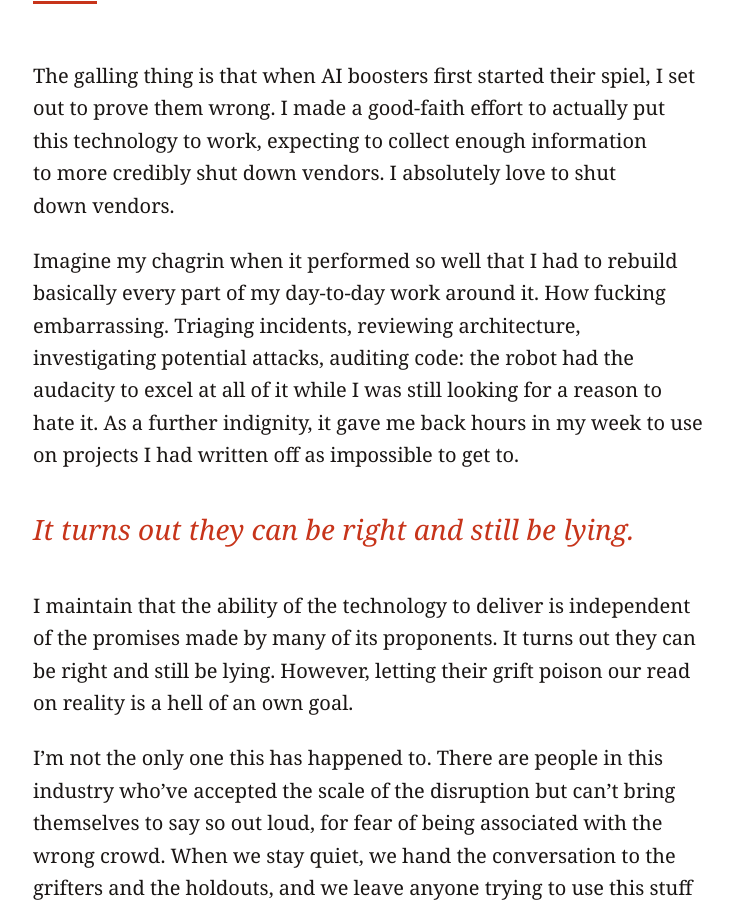
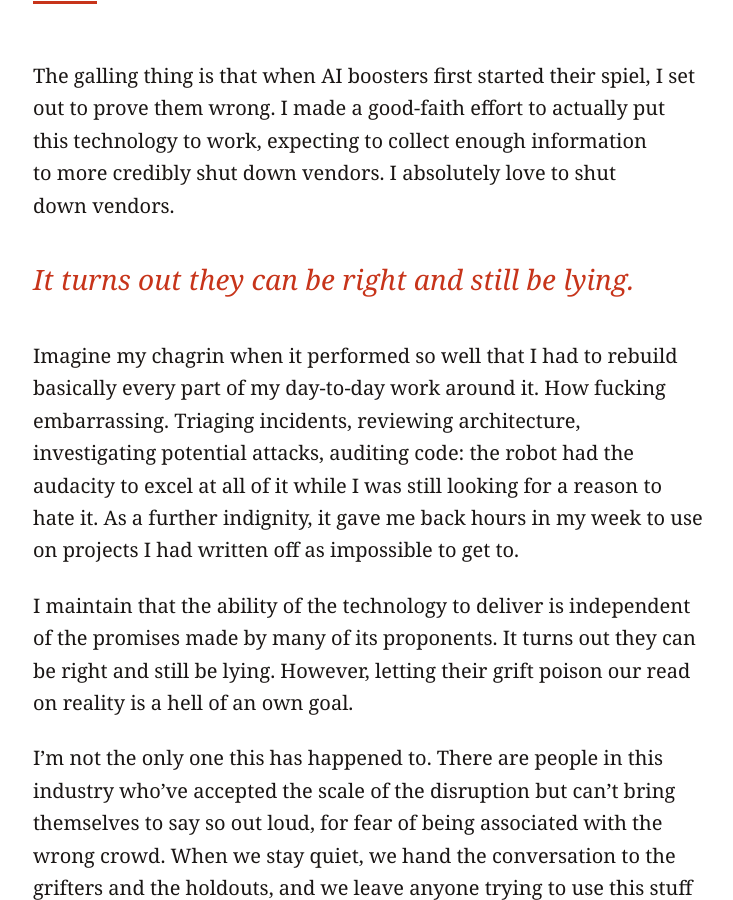
Before and after one commit to JoshBrodieNZ/joshbrodienz.github.io, a Jekyll site: the page built from _posts/2026-11-27-a-crisis-of-credibility.md, in a window 1280 px wide and 900 px high, scrolled down 6548 px. Shown: the whole window, without its empty margins (271-1004 px from the left). Built offline with Jekyll 4.4.1, drawn with Linux system fonts in a browser that asks for light colours.

Commit message:
Update 2026-11-27-a-crisis-of-credibility.md

```diff
--- a/_posts/2026-11-27-a-crisis-of-credibility.md
+++ b/_posts/2026-11-27-a-crisis-of-credibility.md
@@ -70,9 +70,9 @@ When the attacker's capability compounds, there are only two ways to get ahead o
 
 The galling thing is that when AI boosters first started their spiel, I set out to prove them wrong. I made a good-faith effort to actually put this technology to work, expecting to collect enough information to more credibly shut down vendors. I absolutely love to shut down vendors.
 
+<aside class="pull" aria-hidden="true">It turns out they can be right and still be lying.</aside>
+
 Imagine my chagrin when it performed so well that I had to rebuild basically every part of my day-to-day work around it. How fucking embarrassing. Triaging incidents, reviewing architecture, investigating potential attacks, auditing code: the robot had the audacity to excel at all of it while I was still looking for a reason to hate it. As a further indignity, it gave me back hours in my week to use on projects I had written off as impossible to get to.
-
-<aside class="pull" aria-hidden="true">It turns out they can be right and still be lying.</aside>
 
 I maintain that the ability of the technology to deliver is independent of the promises made by many of its proponents. It turns out they can be right and still be lying. However, letting their grift poison our read on reality is a hell of an own goal.
 
```
